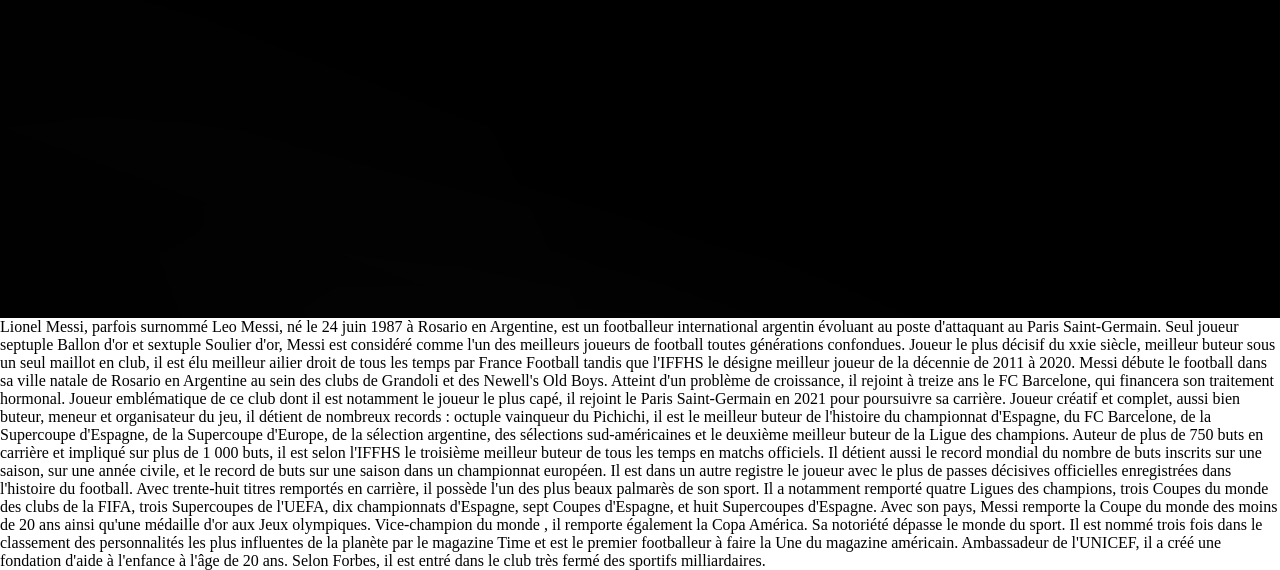
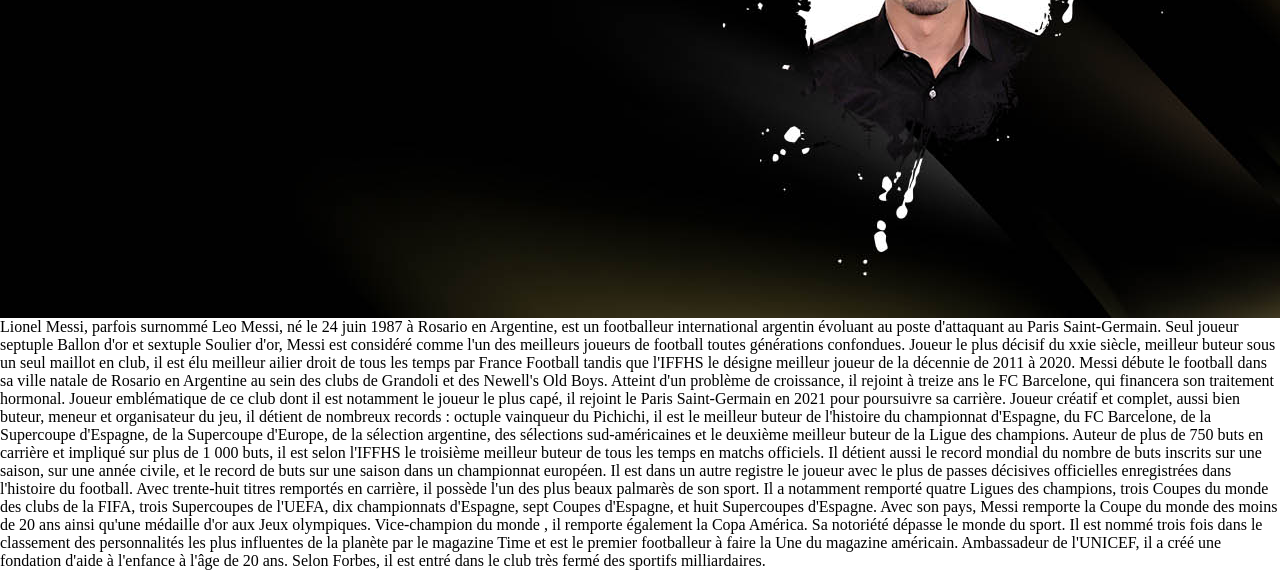
Before and after one commit to Mouad-Louhibi/Portfolio, a plain HTML site: page index.html in a window 1280 px wide. Shown: the part 482-1052 px from the top of the page. Drawn offline with nearby package versions, Linux system fonts and the light colour scheme.

Commit message:
Home Background

```diff
--- a/style.css
+++ b/style.css
@@ -80,7 +80,7 @@
 /* Home section styling */
 .home{
     display: flex;
-    background: url("images/banner 3.jpg") no-repeat center;
+    background: url("images/banner 33.jpg") no-repeat center;
     height: 100vh;
     color: #fff;
     min-height: 500px;
```
Also changed, not shown: images/banner 1.jpg (deleted), images/banner 2.jpg (deleted), images/banner 3.jpg (deleted), images/banner 33.jpg (added), images/banner 4.jpg (deleted), images/banner 5.jpg (deleted), images/banner.jpg (deleted).
